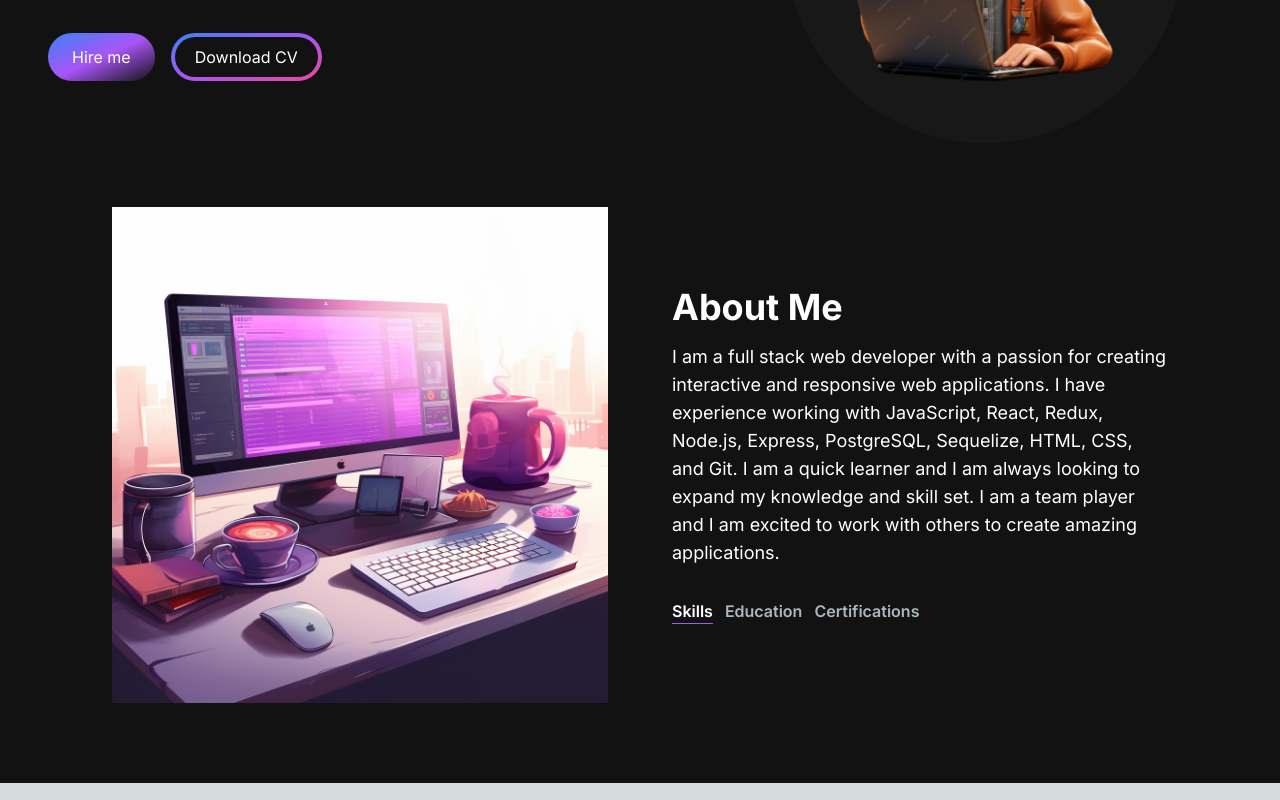
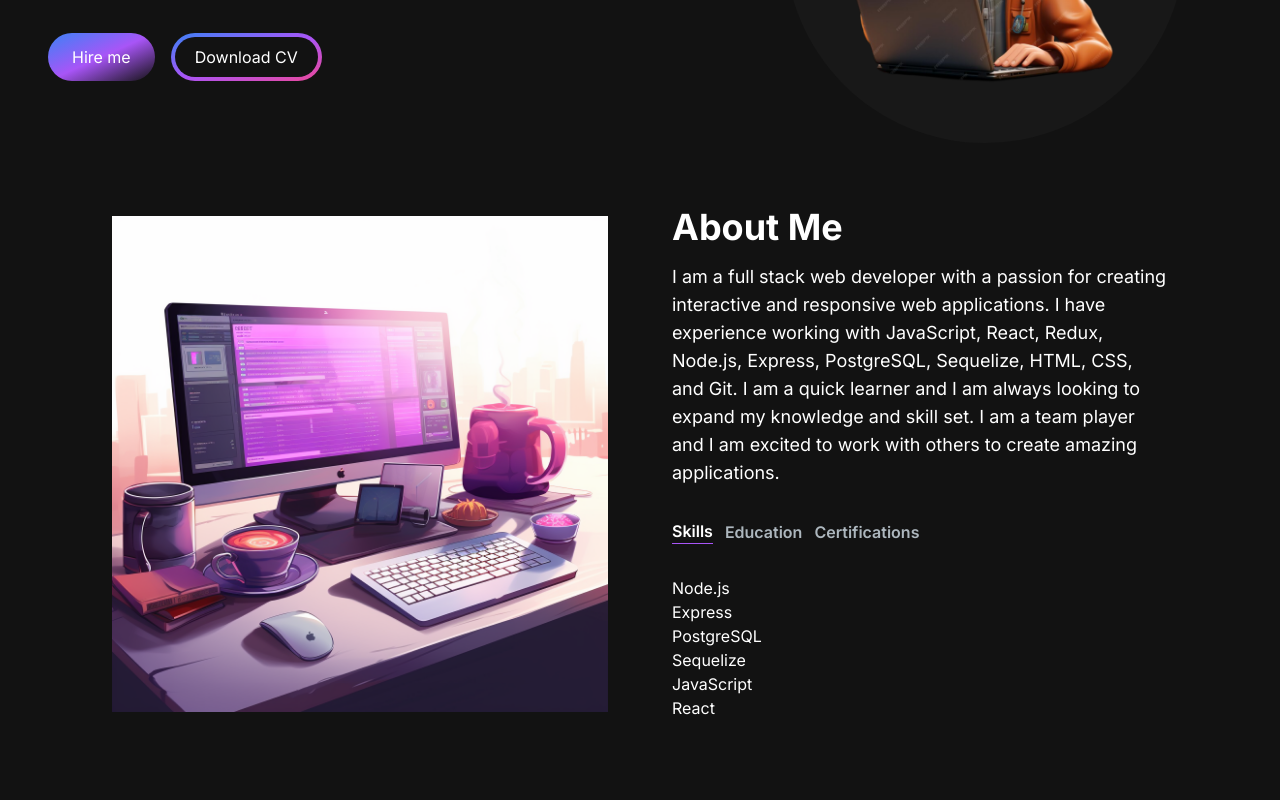
Before and after one commit to vitormarinheiro1/novo-portfolio, a Next.js app: page / in a window 1280 px wide. Shown: the part 369-1169 px from the top of the page. Built offline with nearby package versions, Linux system fonts and the light colour scheme.

Commit message:
Adicionando TAB_DATA

```diff
--- a/src/app/components/AboutSection.jsx
+++ b/src/app/components/AboutSection.jsx
@@ -2,6 +2,43 @@
 import React, { useTransition, useState } from 'react'
 import Image from 'next/image'
 import TabButton from './TabButton';
+
+const TAB_DATA = [
+    {
+        title: "Skills",
+        id: "skills",
+        content: (
+            <ul>
+                <li>Node.js</li>
+                <li>Express</li>
+                <li>PostgreSQL</li>
+                <li>Sequelize</li>
+                <li>JavaScript</li>
+                <li>React</li>
+            </ul>
+        ),
+    },
+    {
+        title: "Education",
+        id: "education",
+        content: (
+            <ul>
+                <li>Fullstack Academy of Code</li>
+                <li>University of California, Santa Cruz</li>
+            </ul>
+        ),
+    },
+    {
+        title: "Certifications",
+        id: "certifications",
+        content: (
+            <ul>
+                <li>AWS Cloud Practitioner</li>
+                <li>Google Professional Cloud Developer</li>
+            </ul>
+        ),
+    },
+];
 
 const AboutSection = () => {
 
@@ -33,6 +70,7 @@ const AboutSection = () => {
                         <TabButton selectTab={() => handleTabChange("education")} active={tab === "education"}>Education</TabButton>
                         <TabButton selectTab={() => handleTabChange("certifications")} active={tab === "certifications"}>Certifications</TabButton>
                     </div>
+                    <div className="mt-8">{TAB_DATA.find((t) => t.id === tab).content}</div>
                 </div>
             </div>
         </section>
```
